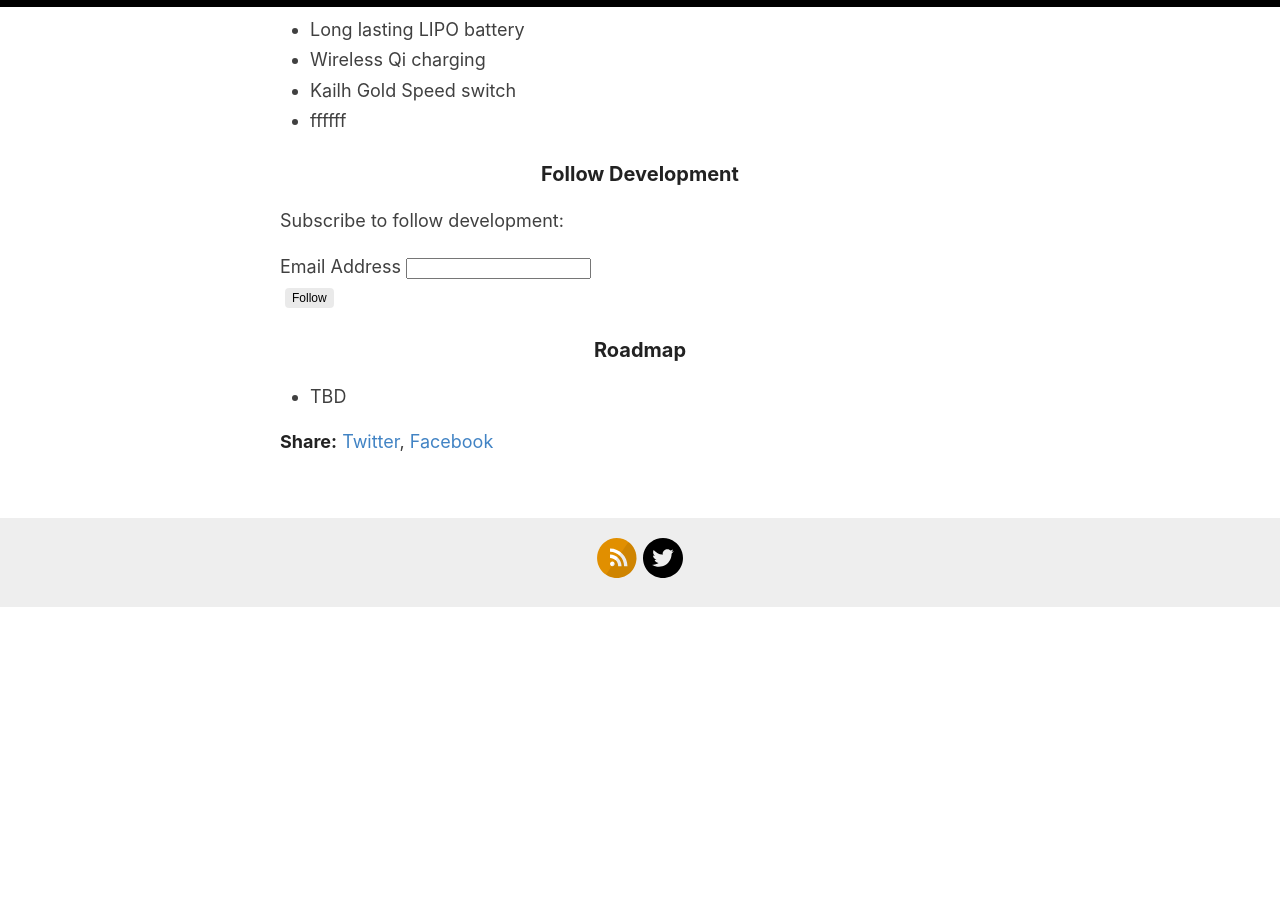
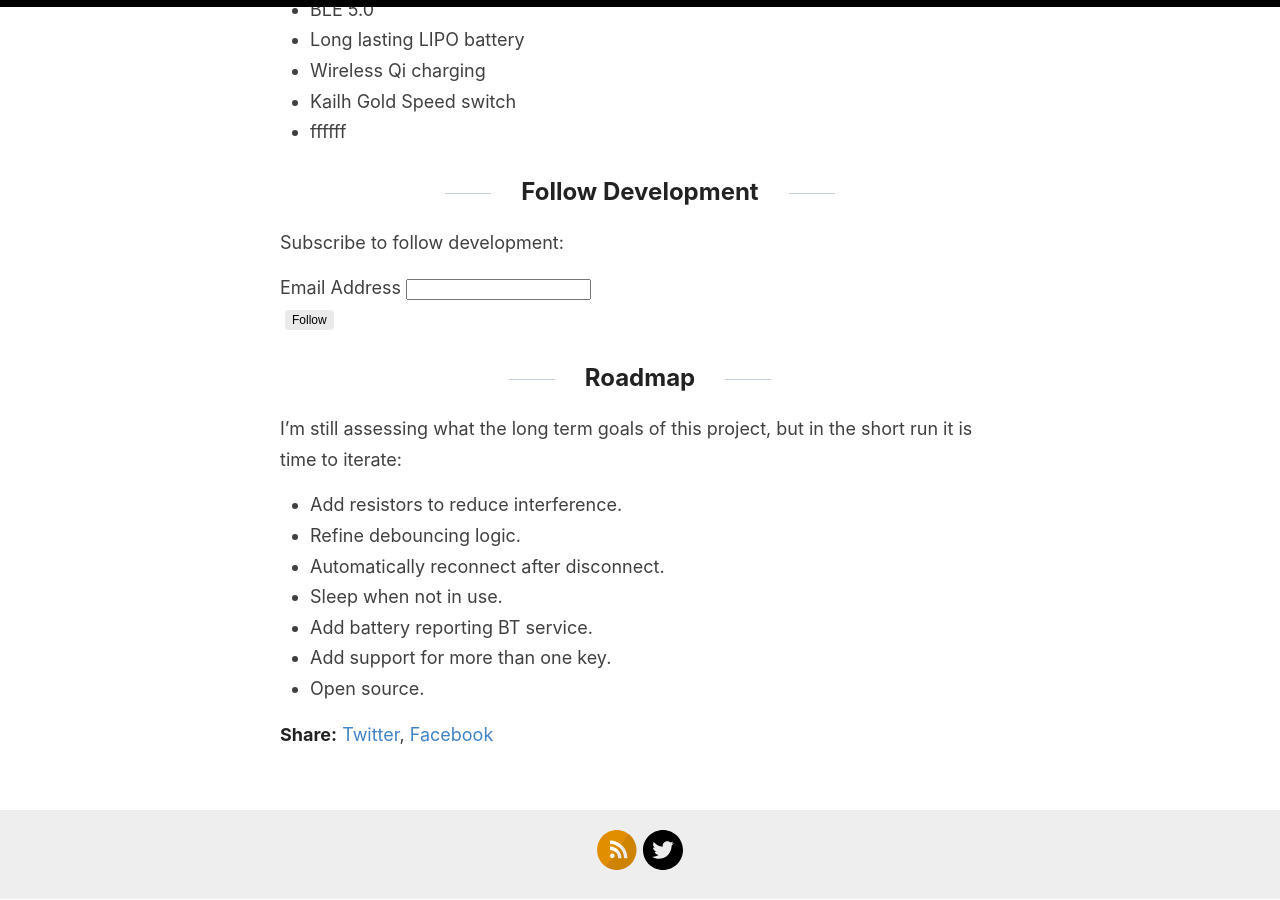
Before and after one commit to JordanMajd/ttykeyboards.com, a Jekyll site: the page built from _posts/2019-11-08-about.md, in a window 1280 px wide and 900 px high, scrolled down 730 px. Built offline with Jekyll 4.4.1, drawn with Linux system fonts in a browser that asks for light colours; before the commit the page ends 1338 px from its top, so only the background shows below that.

Commit message:
Update 2019-11-08-about.md

```diff
--- a/_posts/2019-11-08-about.md
+++ b/_posts/2019-11-08-about.md
@@ -16,8 +16,7 @@
 - Kailh Gold Speed switch
 - ffffff
 
-### Follow Development
-
+## Follow Development
 
 Subscribe to follow development:
 
@@ -39,6 +38,14 @@
 </div>
 
 
-### Roadmap
+## Roadmap
 
-- TBD
+I'm still assessing what the long term goals of this project, but in the short run it is time to iterate:
+
+- Add resistors to reduce interference.
+- Refine debouncing logic.
+- Automatically reconnect after disconnect.
+- Sleep when not in use.
+- Add battery reporting BT service.
+- Add support for more than one key.
+- Open source.
```
Also changed, not shown: other parts of _posts/2019-11-08-about.md (+2 -2 lines).
